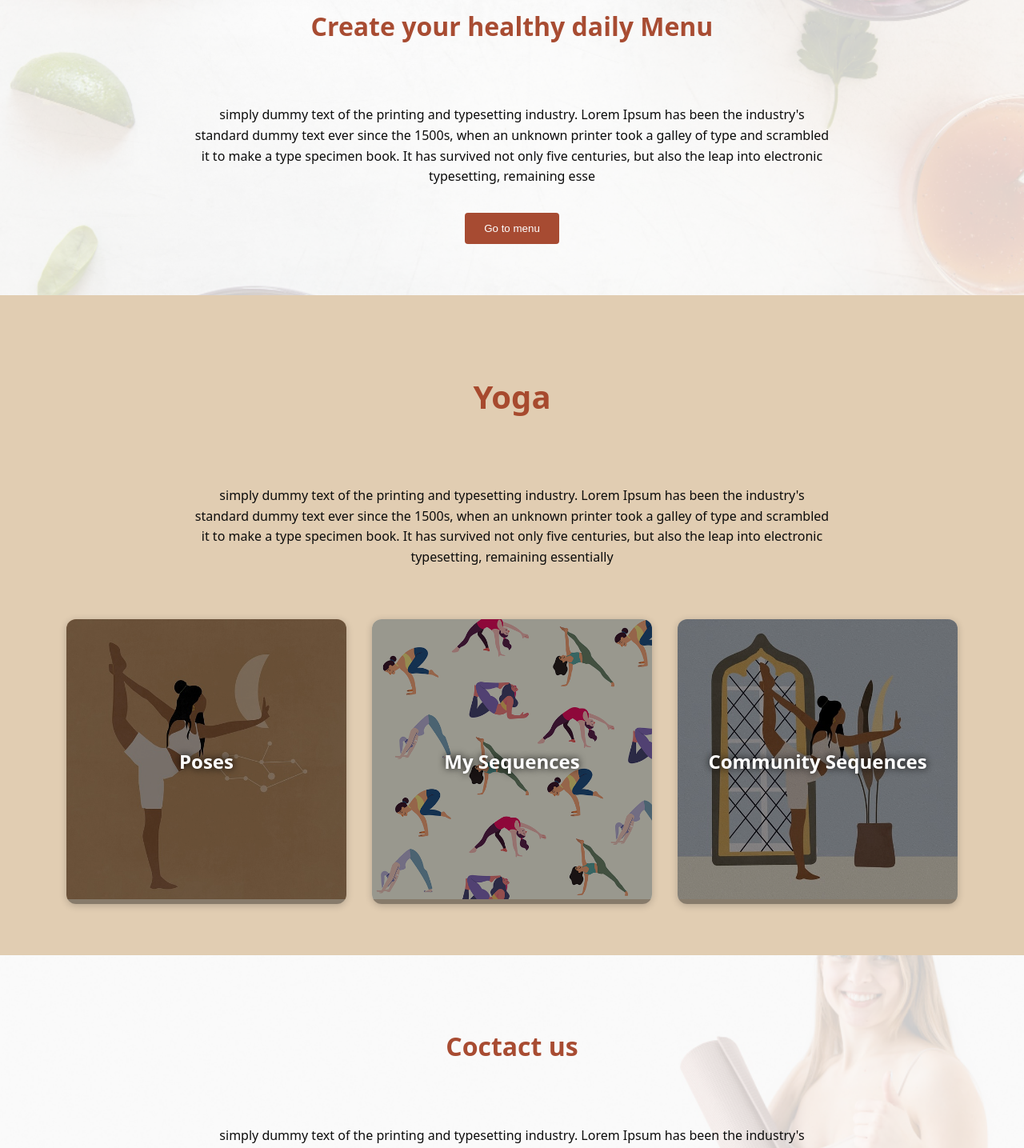
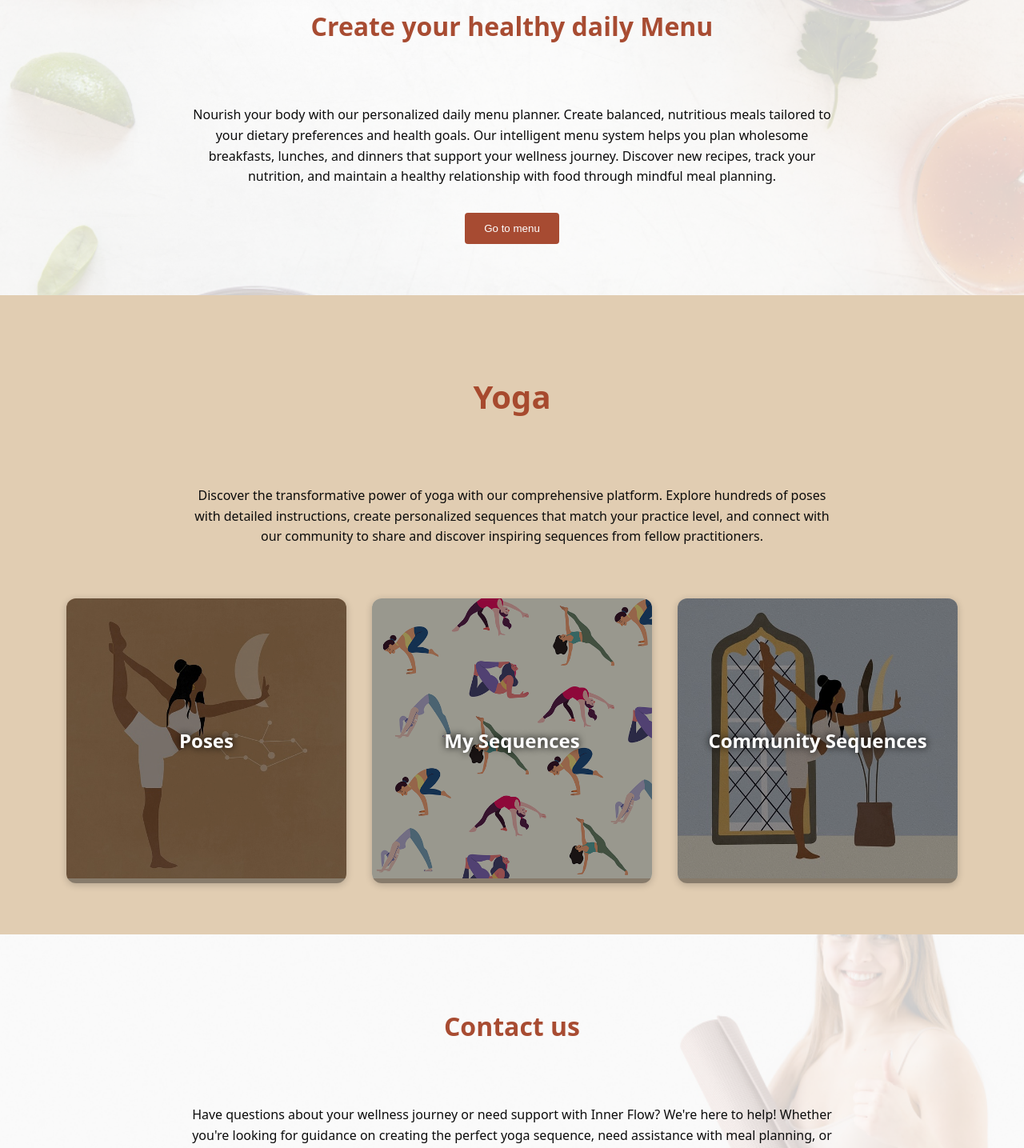
Before and after one commit to IsabelTizon/inner-flow, a React (Vite) app: page / in a window 1280 px wide. Shown: the part 1488-2923 px from the top of the page at 80% size. Built offline with nearby package versions, Linux system fonts and the light colour scheme.

Commit message:
lorem ipsum text changed

```diff
--- a/src/pages/Home/components/About/About.jsx
+++ b/src/pages/Home/components/About/About.jsx
@@ -8,7 +8,7 @@ export default function About() {
 				title="About Inner Flow"
 				image={about}
 				titleText="Things that we do"
-				text="s simply dummy text of the printing and typesetting industry. Lorem Ipsum has been the industry's standard dummy text ever since the 1500s, when an unknown printer took a galley of type and scrambled it to make a type specimen book. It has survived not only five centuries, but also the leap into electronic typesetting, remaining essentially unchanged. It was popularised in the 1960s with the release of Letraset sheets containing Lorem Ipsum passages, and more recently with "
+				text="Inner Flow is your complete wellness companion, designed to help you create a balanced and healthy lifestyle. Our platform combines nutrition and mindfulness to support your journey towards better well-being. Plan your daily nutrition with our personalized healthy menu creator, explore a comprehensive library of yoga poses, build and customize your own yoga sequences, and connect with our vibrant community to discover and share sequences created by fellow practitioners. Whether you're a beginner starting your wellness journey or an experienced practitioner looking to deepen your practice, Inner Flow provides the tools and community support you need to flourish."
 			/>
 		</>
 	);
--- a/src/pages/Home/components/Contact/Contact.jsx
+++ b/src/pages/Home/components/Contact/Contact.jsx
@@ -7,8 +7,8 @@ export default function Contact() {
 	return (
 		<>
 			<TextBlock
-				title="Coctact us"
-				text="simply dummy text of the printing and typesetting industry. Lorem Ipsum has been the industry's standard dummy text ever since the 1500s, when an unknown printer took a galley of type and scrambled it to make a type specimen book. It has survived not only five centuries, but also the leap into electronic typesetting, remaining esse"
+				title="Contact us"
+				text="Have questions about your wellness journey or need support with Inner Flow? We're here to help! Whether you're looking for guidance on creating the perfect yoga sequence, need assistance with meal planning, or want to share feedback about our platform, our friendly team is ready to assist you. Reach out to us and let's connect on your path to better health and mindfulness."
 				backgroundImage={contact}
 				titleStyle={{
 					color: "#A34227F2",
--- a/src/pages/Home/components/Menu/Menu.jsx
+++ b/src/pages/Home/components/Menu/Menu.jsx
@@ -8,7 +8,7 @@ export default function Menu() {
 		<>
 			<TextBlock
 				title="Create your healthy daily Menu"
-				text="simply dummy text of the printing and typesetting industry. Lorem Ipsum has been the industry's standard dummy text ever since the 1500s, when an unknown printer took a galley of type and scrambled it to make a type specimen book. It has survived not only five centuries, but also the leap into electronic typesetting, remaining esse"
+				text="Nourish your body with our personalized daily menu planner. Create balanced, nutritious meals tailored to your dietary preferences and health goals. Our intelligent menu system helps you plan wholesome breakfasts, lunches, and dinners that support your wellness journey. Discover new recipes, track your nutrition, and maintain a healthy relationship with food through mindful meal planning."
 				backgroundImage={imgBlockMenu}
 				titleStyle={{
 					color: "#A34227F2",
--- a/src/pages/Home/components/Yoga/Yoga.jsx
+++ b/src/pages/Home/components/Yoga/Yoga.jsx
@@ -12,14 +12,12 @@ export default function Yoga() {
 			</div>
 			<div className={styles.textContainer}>
 				<p className={styles.text}>
-					simply dummy text of the printing and typesetting
-					industry. Lorem Ipsum has been the industry's
-					standard dummy text ever since the 1500s, when an
-					unknown printer took a galley of type and
-					scrambled it to make a type specimen book. It has
-					survived not only five centuries, but also the
-					leap into electronic typesetting, remaining
-					essentially
+					Discover the transformative power of yoga with our
+					comprehensive platform. Explore hundreds of poses
+					with detailed instructions, create personalized
+					sequences that match your practice level, and
+					connect with our community to share and discover
+					inspiring sequences from fellow practitioners.
 				</p>
 			</div>
 			<div className={styles.cardsContainer}>
@@ -36,7 +34,7 @@ export default function Yoga() {
 				<ClickCard
 					title="Community Sequences"
 					image={mySequences}
-					to="communitySequences"
+					to="community"
 				/>
 			</div>
 		</section>
```
